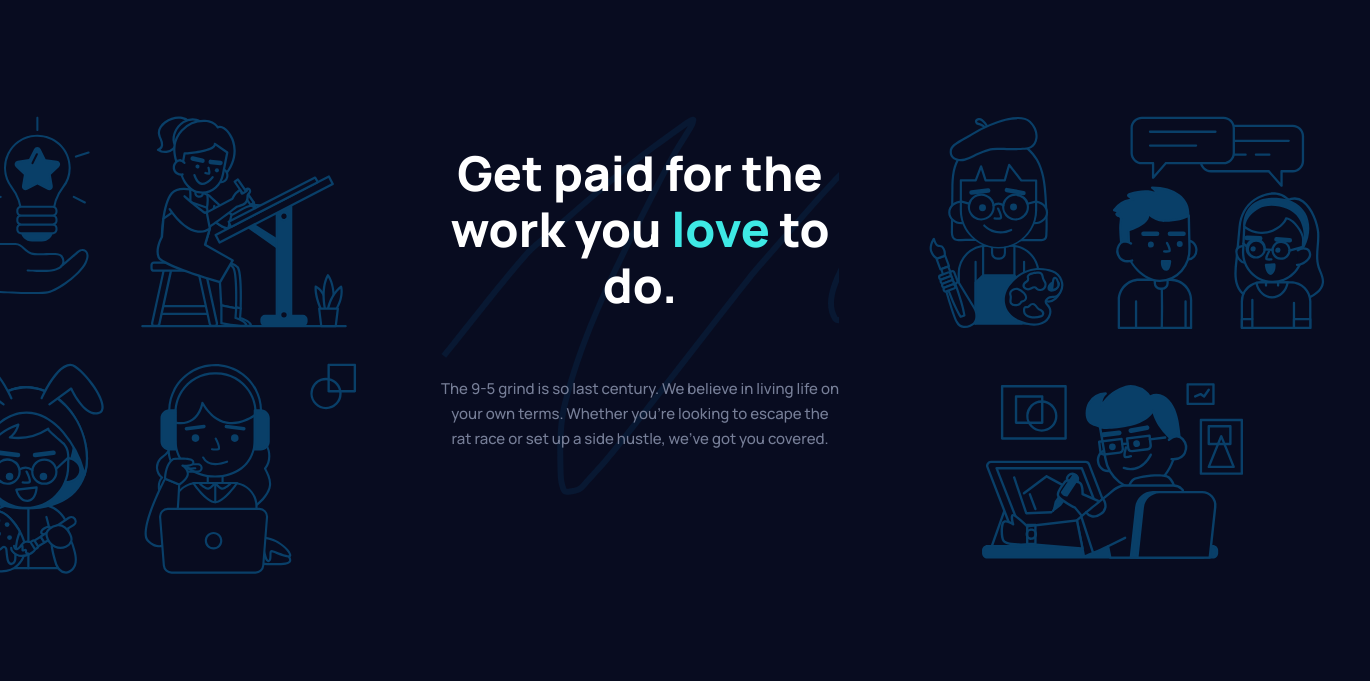
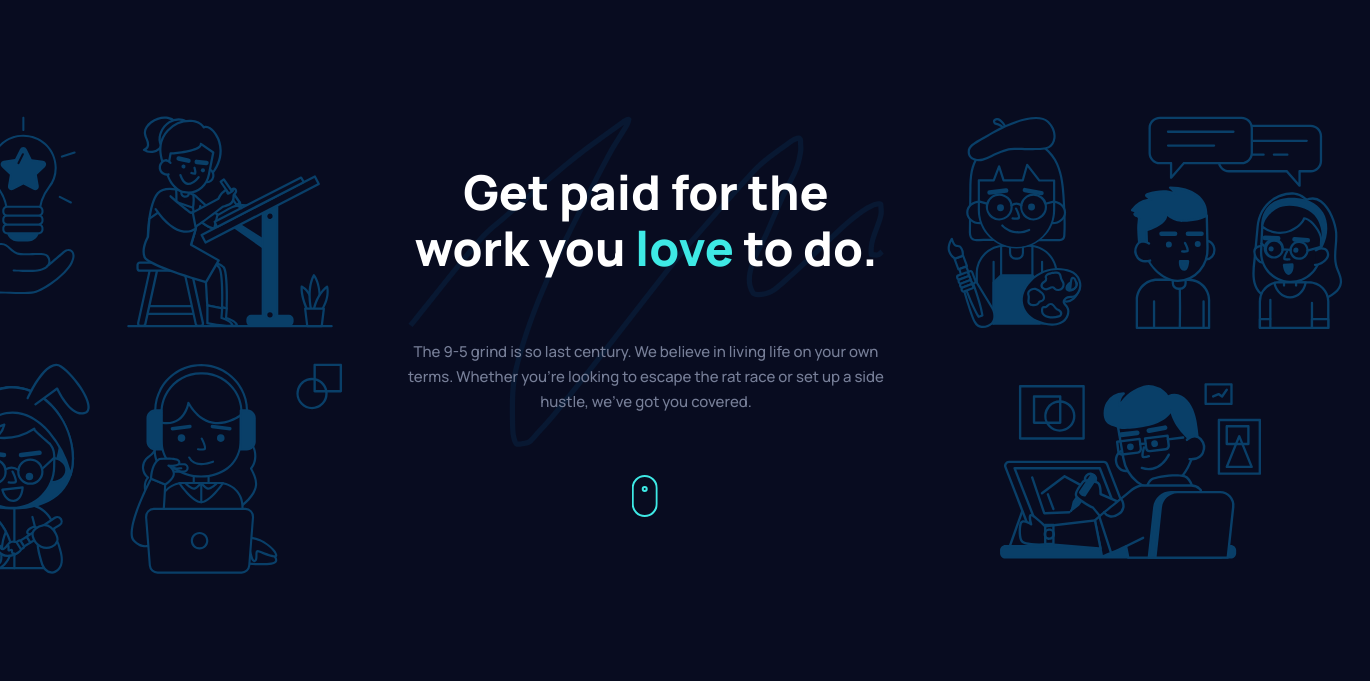
Before and after one commit to thbdmtt/maker-pre-launch, a website: page index.html in a window 1280 px wide. Shown: the part 119-800 px from the top of the page, 1370 px wide, since content can reach past the window. Drawn offline with Linux system fonts and the light colour scheme.

Commit message:
change header

```diff
--- a/style.scss
+++ b/style.scss
@@ -26,8 +26,12 @@ header {
     margin: 81px 0 114px 165px;
   }
   section {
-    display: flex;
-    height: 459px;
+    display: grid;
+    grid-template-columns: 408px 1fr 396px;
+    grid-template-rows: 459px;
+    // position: relative;
+    // left: -5%;
+    // right: -15%;
   }
   .heros-left {
     background-image: url(./maker-pre-launch-landing-page/starter-code/assets/illustration-hero-left.svg);
@@ -35,7 +39,7 @@ header {
     height: 100%;
     background-repeat: no-repeat;
     position: relative;
-    left: -4%;
+    left: -16%;
   }
   .heros-right {
     background-image: url(./maker-pre-launch-landing-page/starter-code/assets/illustration-hero-right.svg);
@@ -43,19 +47,24 @@ header {
     height: 100%;
     background-repeat: no-repeat;
     position: relative;
-    right: -7%;
+    right: -16%;
   }
   article {
     @include flex;
     background-image: url(./maker-pre-launch-landing-page/starter-code/assets/bg-hero-squiggle.svg);
     background-repeat: no-repeat;
+    background-size: contain;
     text-align: center;
+    // height: 459px;
     .scroll {
       background-image: url(./maker-pre-launch-landing-page/starter-code/assets/icon-scroll.svg);
       width: 100%;
       height: 100%;
       background-repeat: no-repeat;
-      margin: 64px auto;
+      position: relative;
+      left: 50%;
+      top: 10%;
+      transform: translate(-3%, 0);
     }
     h1 {
       font-weight: 800;
```
Also changed, not shown: style.css, 1 other file.
